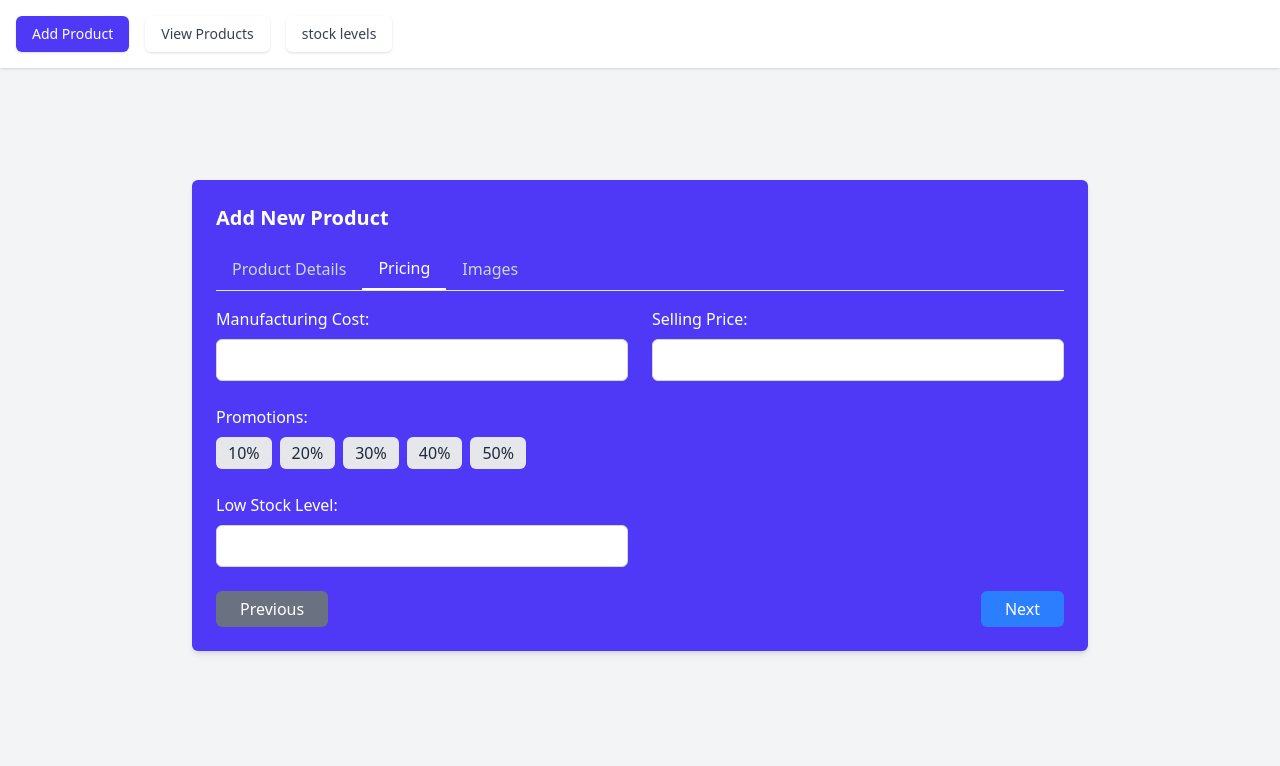
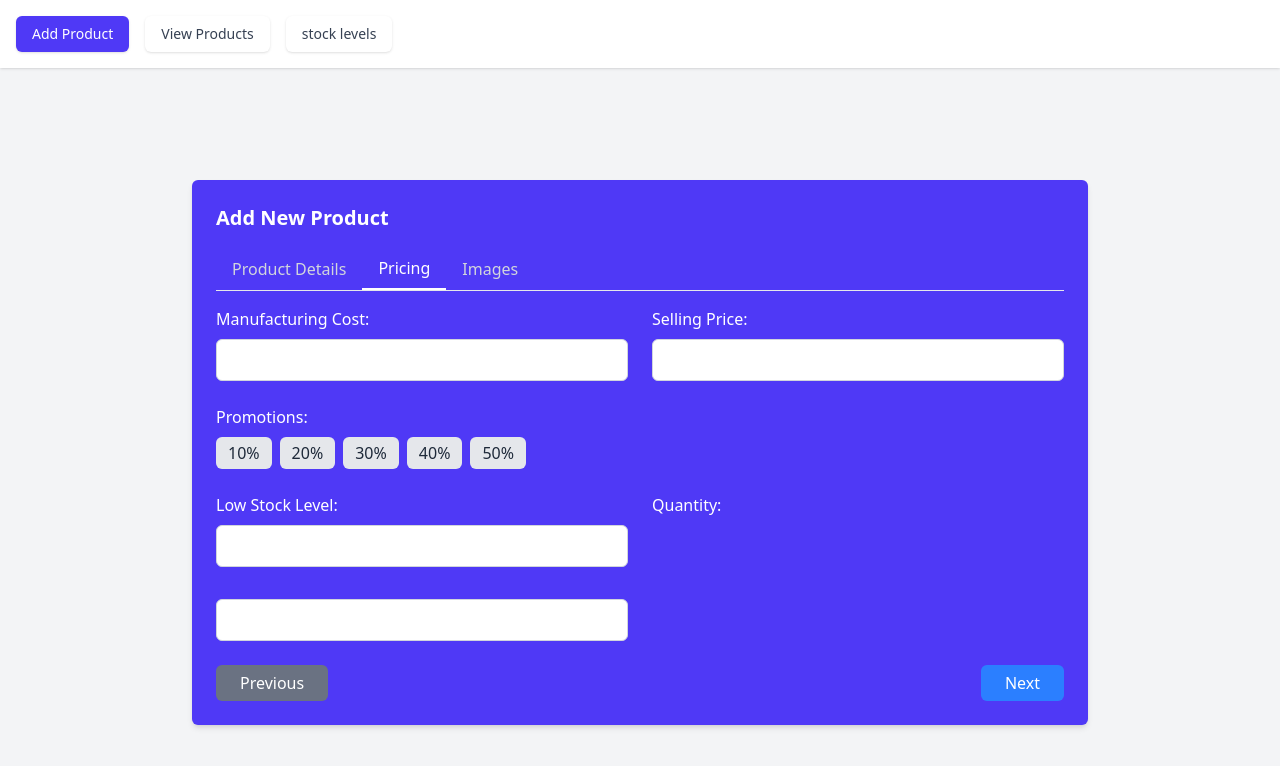
Before and after one commit to itp-ProjectGroup/nexxabiz1.1, a React (Vite) app in the folder frontend/: page /add in a window 1280 px wide. Both pictures are taken after a click on the button "Pricing". Shown: the top 766 px of the page. Built offline with nearby package versions, Linux system fonts and the light colour scheme.

Commit message:
add quantity/new field/add product

```diff
--- a/frontend/src/components/ProductForm.jsx
+++ b/frontend/src/components/ProductForm.jsx
@@ -8,6 +8,7 @@ const ProductForm = () => {
     ManufacturingCost: '',
     sellingPrice: '',
     lowStockLevel: '',
+    quantity:'',
     images: [],
     size: '',
     theme: '',
@@ -96,6 +97,7 @@ const ProductForm = () => {
     formData.append('ManufacturingCost', product.ManufacturingCost);
     formData.append('sellingPrice', product.sellingPrice);
     formData.append('lowStockLevel', product.lowStockLevel);
+    formData.append('quantity', product.quantity);
     formData.append('size', product.size);
     formData.append('theme', product.theme);
     formData.append('material', product.material);
@@ -121,6 +123,7 @@ const ProductForm = () => {
         ManufacturingCost: '',
         sellingPrice: '',
         lowStockLevel: '',
+        quantity:'',
         images: [],
         size: '',
         theme: '',
@@ -365,7 +368,19 @@ const ProductForm = () => {
               <p className="mt-1 text-sm text-red-300">{errors.lowStockLevel}</p>
             )}
           </div>
+          <label className='text-white dark:text-gray-200' htmlFor="quantity">Quantity:</label>
+            <input
+              className='block w-full px-4 py-2 mt-2 text-gray-700 bg-white border border-gray-300 rounded-md dark:bg-gray-800 dark:text-gray-300 dark:border-gray-600 focus:border-blue-500 dark:focus:border-blue-500 focus:outline-none focus:ring'
+              type="number"
+              id="quantity"
+              name="quantity"
+              value={product.quantity}
+              onChange={handleChange}
+              min="0"
+              required
+            />
         </div>
+
       )}
 
       {/* Images Tab */}
--- a/frontend/src/components/ProductList.jsx
+++ b/frontend/src/components/ProductList.jsx
@@ -31,16 +31,7 @@ const ProductList = () => {
         fetchProducts();
     }, []);
 
-    // Calculate stock by category
-    const getStockByCategory = (category) => {
-        if (!products || !Array.isArray(products)) return 0;
-        return products.reduce((total, product) => {
-            if (product[category]) {
-                return total + 1;
-            }
-            return total;
-        }, 0);
-    };
+
 
     const handleSearch = (searchTerm) => {
         const filtered = products.filter((product) =>
@@ -129,22 +120,6 @@ const ProductList = () => {
                     className="p-2 rounded-lg dark:bg-gray-700 text-white placeholder-gray-400 focus:outline-none focus:ring-2 focus:ring-blue-500"
                     onChange={(e) => handleSearch(e.target.value)}
                 />
-            </div>
-
-            {/* Stock Summary */}
-            <div className="grid grid-cols-1 md:grid-cols-3 gap-4 mb-6">
-                <div className="bg-blue-600 p-4 rounded-lg">
-                    <h3 className="text-white font-semibold">Total Products</h3>
-                    <p className="text-white text-2xl">{products.length}</p>
-                </div>
-                <div className="bg-green-600 p-4 rounded-lg">
-                    <h3 className="text-white font-semibold">Products by Size</h3>
-                    <p className="text-white text-2xl">{getStockByCategory('size')}</p>
-                </div>
-                <div className="bg-purple-600 p-4 rounded-lg">
-                    <h3 className="text-white font-semibold">Products by Theme</h3>
-                    <p className="text-white text-2xl">{getStockByCategory('theme')}</p>
-                </div>
             </div>
 
             {/* Edit Product Modal */}
```
Also changed, not shown: 3 other files (tests, documents, lock files or other folders).
